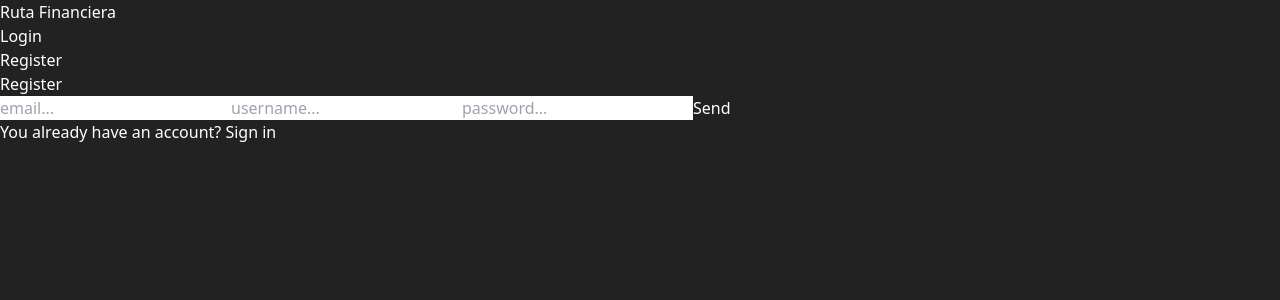
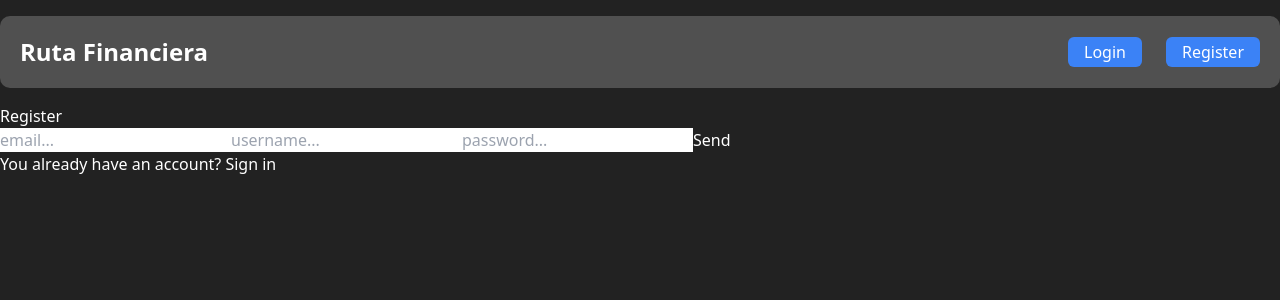
Before and after one commit to Skaii509/full-stack, a React (Vite) app in the folder client/: page /register in a window 1280 px wide. Shown: the top 300 px of the page. Built offline with nearby package versions, Linux system fonts and the light colour scheme.

Commit message:
Register redireccion fixed, refactor componenter done

```diff
--- a/client/src/components/Navbar.jsx
+++ b/client/src/components/Navbar.jsx
@@ -2,36 +2,37 @@ import { Link } from 'react-router-dom'
 import { useAuth } from '../context/AuthContext'
 
 import Profile from './Profile';
+import '../styles/Navbar.css'
 
 function Navbar() {
     const { isAuthenticated } = useAuth();
 
     return(
-        <nav className="bg-zinc-700 my-3 flex justify-between py-5 px-10 rounded-lg">
+        <nav className="navbar">
             <Link to='/'>
-                <h1 className="text-2xl font-bold">Ruta Financiera</h1>
+                <h1 className="navbarTitle">Ruta Financiera</h1>
             </Link>
-            <ul className="flex gap-x-9">
+            <ul className="navbarUl">
                 {isAuthenticated ? (
                     <>
-                        <li>
+                        <li className='navbarLi'>
                             <Link to='/'>Home</Link>
                         </li>
-                        <li>
+                        <li className='navbarLi'>
                             <Link to='/tasks'>Tasks</Link>
                         </li>
-                        <li>
+                        <li className='navbarLi'>
                             <Link to='/add-task'>Add task</Link>
                         </li>
                         <Profile />
                     </>
                 ) : (
                 <>
-                    <li>
-                        <Link to='/login' className='bg-indigo-500 px-4 py-1 rounded-sm'>Login</Link>
+                    <li className='navbarLi'>
+                        <Link to='/login' className='navbarLinkLogin'>Login</Link>
                     </li>
-                    <li>
-                        <Link to='/register' className='bg-indigo-500 px-4 py-1 rounded-sm'>Register</Link>
+                    <li className='navbarLi'>
+                        <Link to='/register' className='navbarLinkRegister'>Register</Link>
                     </li>
                 </>
                 )}
--- a/client/src/components/Profile.jsx
+++ b/client/src/components/Profile.jsx
@@ -10,7 +10,7 @@ function Profile() {
     return (
         <>
             <button className="profileButton" onClick={() => setOpenDropdown((prev) => !prev)}>
-                <img className='profileImg' src="https://randomuser.me/api/portraits/men/1.jpg" alt="Profile-img" />
+                <img className='profileImg' src="https://randomuser.me/api/portraits/lego/1.jpg" alt="Profile-img" />
             </button>
 
             {
@@ -18,11 +18,10 @@ function Profile() {
                     <div className="dropdownContent">
                         <section className="dropdownContentSection">
                             <header className="dropdownContentHeader">
-                                <img className='dropdownContentImg' src="https://randomuser.me/api/portraits/men/1.jpg" alt="Profile-img" />
+                                <img className='dropdownContentImg' src="https://randomuser.me/api/portraits/lego/1.jpg" alt="Profile-img" />
                                 <h1 className='dropdownContentUsername'>
                                     <strong>{user.username}</strong>
                                 </h1>
-                                <h3>Correo</h3>
 
                             </header>
                         </section>
--- a/client/src/components/TaskCard.jsx
+++ b/client/src/components/TaskCard.jsx
@@ -1,22 +1,24 @@
 import { useTasks } from "../context/TasksContext";
 import { Link } from 'react-router-dom'
+
+import '../styles/TaskCard.css'
 
 function TaskCard ({ task }) {
 
     const { deleteTask } = useTasks();
 
     return (
-        <div className="bg-zinc-800 max-w-md w-full p-4 rounded-md">
-            <h1 className="text-2xl font-bold">{task.title}</h1>
-            <div className="flex h-20 text-ms">
-                <p className="text-slate-400 me-2">Description:</p>
-                <p>{task.description}</p>
+        <div className="card">
+            <h1 className="cardTitle">{task.title}</h1>
+            <div className="cardDescription">
+                <p className="cardDescriptionTitle">Description:</p>
+                <p className="cardDescriptionText">{task.description}</p>
             </div>
-            <div className="flex justify-between">
-                <p className="text-slate-400">{new Date(task.date).toLocaleDateString()}</p>
-                <div className="flex gap-x-4 items-center">
-                    <Link className='bg-blue-500 hover:bg-blue-600 text-white px-4 py-1 rounded-md' to={`/tasks/${task._id}`}>Edit</Link>
-                    <button className='bg-red-500 hover:bg-red-600 text-white px-4 py-1 rounded-md'
+            <div className="cardFooter">
+                <p className="cardDate">{new Date(task.date).toLocaleDateString()}</p>
+                <div className="cardFooterButtons">
+                    <Link className='cardFooterButtonEdit' to={`/tasks/${task._id}`}>Edit</Link>
+                    <button className='cardFooterButtonDelete'
                         onClick={() => {
                             deleteTask(task._id)
                         }}
@@ -24,7 +26,7 @@ function TaskCard ({ task }) {
                 </div>
             </div>
         </div>
-    )
+        )
 }
 
 export default TaskCard
--- a/client/src/pages/RegisterPage.jsx
+++ b/client/src/pages/RegisterPage.jsx
@@ -11,16 +11,12 @@ function RegisterPage() {
     const navigate = useNavigate()
 
     useEffect(() => {
-        if(isAuthenticated) navigate('/tasks')
+        if(isAuthenticated) navigate('/')
     }, [isAuthenticated])
 
     const onSubmit = handleSubmit(async (values) => {
         signup(values)
     })
-
-    useEffect(() => {
-        if(isAuthenticated) navigate("/tasks")
-    }, [isAuthenticated])
 
     return (
         <div className='flex h-[calc(100vh-100px)] items-center justify-center'>
--- a/client/src/pages/TasksPage.jsx
+++ b/client/src/pages/TasksPage.jsx
@@ -1,6 +1,8 @@
 import { useEffect } from 'react';
-import { useTasks } from '../context/TasksContext';
-import TaskCard from '../components/TaskCard';
+import { useTasks } from '../context/TasksContext.jsx';
+import TaskCard from '../components/TaskCard.jsx';
+
+import '../styles/pagesStyles/TaskPag.css'
 
 function TasksPage() {
     const { getTasks, tasks } = useTasks();
@@ -12,7 +14,7 @@ function TasksPage() {
     if(tasks.length === 0) return (<h1>You don't have tasks</h1>)
 
     return (
-        <div className='grid sm:grid-cols-2 md:grid-cols-3 gap-2'>
+        <div className='taskContainer'>
             {tasks.map((task) => (
                 <TaskCard task={task} key={task._id}/>
             ))
--- /dev/null
+++ b/client/src/styles/Navbar.css
@@ -0,0 +1,45 @@
+.navbar {
+    display: flex;
+    padding: 20px;
+    margin-top: 1rem;
+    margin-bottom: 1rem;
+    top: 15px;
+    justify-content: space-between;
+    border-radius: 10px;
+    background-color: rgb(80, 80, 80);
+}
+
+.navbarTitle {
+    font-size: 1.5rem;
+    line-height: 2rem;
+    font-weight: 700;
+}
+
+.navbarUl {
+    display: flex;
+    gap: 1.5rem;
+    align-items: center;
+}
+
+.navbarLi {
+    color: white;
+}
+
+.navbarLi:hover {
+    color: rgb(185, 185, 185);
+    transition: .2s ease;
+}
+
+.navbarLinkLogin, .navbarLinkRegister {
+    padding-top: 0.25rem;
+    padding-bottom: 0.25rem;
+    padding-left: 1rem;
+    padding-right: 1rem;
+    border-radius: 0.375rem;
+    color: #ffffff;
+    background-color: #3B82F6;
+}
+
+.navbarLinkLogin:hover, .navbarLinkRegister:hover {
+    background-color: #2563EB;
+}
--- /dev/null
+++ b/client/src/styles/TaskCard.css
@@ -0,0 +1,86 @@
+.card {
+    display: grid;
+    grid-template-rows: 50px 100px 50px; /* Tres filas, la del medio es auto */
+    grid-template-columns: 1fr; /* Una columna */
+    padding-top: .5rem;
+    padding-bottom: .5rem;
+    padding-left: .8rem;
+    padding-right: .8rem;
+    border-radius: 10px;
+    background-color: rgb(45, 45, 45);
+    overflow: hidden;
+  }
+
+
+.cardTitle {
+    max-height: 40px;
+    font-size: 1.5rem;
+    font-weight: 700;
+    overflow: hidden;
+    text-overflow: ellipsis;
+    white-space: nowrap;
+}
+
+.cardDescription {
+    display: flex;
+    overflow: hidden;
+    max-height: 100px;
+}
+
+.cardDescriptionTitle {
+    opacity: .5;
+    margin-right: 10px;
+}
+
+.cardDescriptionText {
+    overflow-y: scroll;
+    text-overflow: ellipsis;
+}
+
+.cardDescriptionText::-webkit-scrollbar {
+    text-decoration: none;
+}
+
+.cardFooter {
+    display: flex;
+    justify-content: space-between;
+    align-items: center;
+}
+
+.cardDate {
+    opacity: .5;
+}
+
+.cardFooterButtons {
+    display: flex;
+    column-gap: .5rem;
+    align-items: center;
+}
+
+.cardFooterButtonEdit {
+    padding-top: 0.25rem;
+    padding-bottom: 0.25rem;
+    padding-left: 1rem;
+    padding-right: 1rem;
+    border-radius: 0.375rem;
+    color: #ffffff;
+    background-color: #3B82F6;
+}
+
+.cardFooterButtonEdit:hover {
+    background-color: #2563EB;
+}
+
+.cardFooterButtonDelete {
+    padding-top: 0.25rem;
+    padding-bottom: 0.25rem;
+    padding-left: 1rem;
+    padding-right: 1rem;
+    border-radius: 0.375rem;
+    color: #ffffff;
+    background-color: #EF4444;
+}
+
+.cardFooterButtonDelete:hover {
+    background-color: #DC2626;
+}
--- /dev/null
+++ b/client/src/styles/pagesStyles/TaskPag.css
@@ -0,0 +1,5 @@
+.taskContainer {
+    display: grid;
+    grid-template-columns: repeat(auto-fit, minmax(300px, 1fr));
+    gap: 1rem;
+}
```
